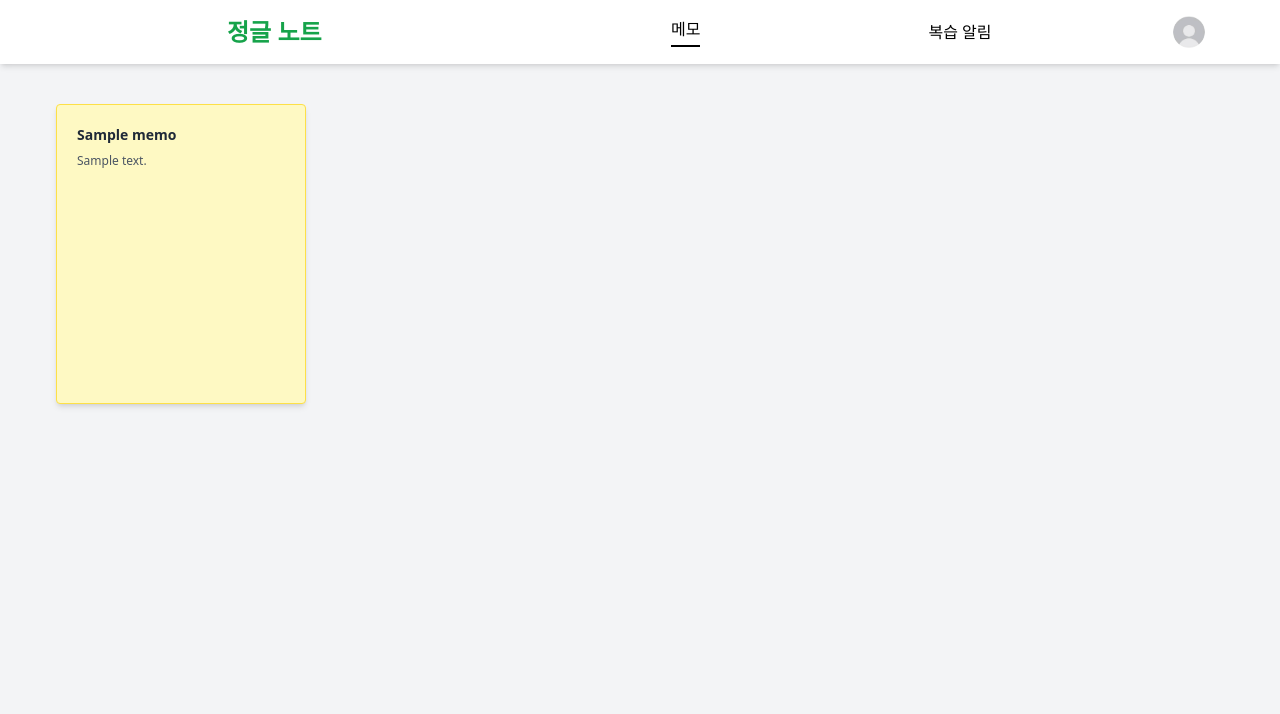
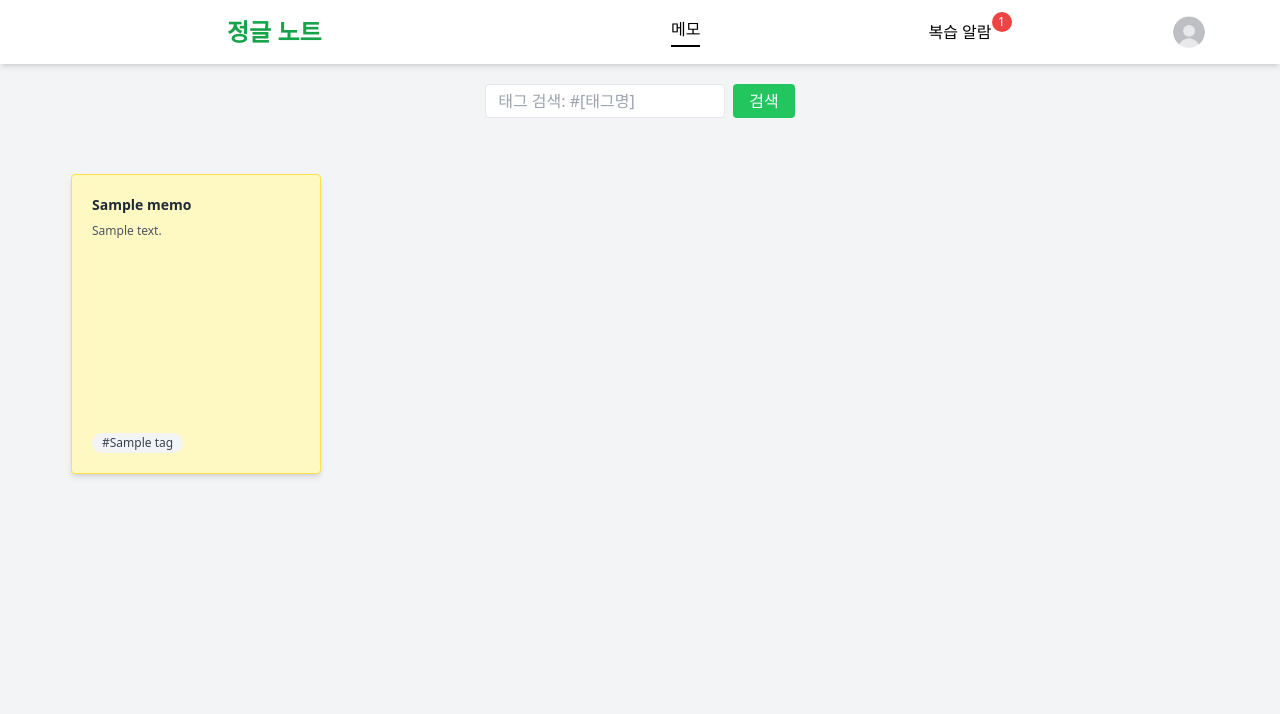
Before and after one commit to JinSol-coder/jungle-note, a Flask app: template templates/main.html in a window 1280 px wide. Shown: the top 714 px of the page. Run offline with Flask 3, Linux system fonts and the light colour scheme; the template is opened without the code that fills it: most values are stand-ins (such as "Sample title", 1, 10 or a date in 2020); some libraries are stand-ins or nearby versions.

Commit message:
branch 손marge

```diff
--- a/app.py
+++ b/app.py
@@ -9,7 +9,8 @@ from flask_jwt_extended import (
 from werkzeug.security import generate_password_hash, check_password_hash
 from dotenv import load_dotenv
 import os
-from bson.objectid import ObjectId
+from bson.objectid import ObjectId, InvalidId
+from bson.regex import Regex
 
 # 환경 변수 로딩
 load_dotenv()
@@ -109,7 +110,38 @@ def register_post():
 def main():
     user = get_jwt_identity()
     memos = list(memo_collection.find({'user_id': user}))
-    return render_template('main.html', memos=memos)
+    query = request.args.get('query', '').strip()
+    tag = request.args.get('tag', '').strip()
+    # 복습할 메모 개수 계산
+
+    # threshold_date = (datetime.now.date() - timedelta(days=7))
+    # threshold_datetime = datetime.combine(threshold_date, datetime.min.time()) 7일 후 !
+    threshold_datetime = datetime.now() - timedelta(minutes=1)
+
+    review_count = memo_collection.count_documents({
+        'user_id': user,
+        'created_at': { '$lte': threshold_datetime },
+        'repeat_visible': True
+    })
+
+    filter_query = { 'user_id': user }
+
+    if query.startswith('#'):
+        tag_keyword = query[1:].strip()
+        if tag_keyword:
+            filter_query['tags'] = tag_keyword
+    elif query:
+        regex = Regex(query, 'i')  # 대소문자 구분 없이
+        filter_query['$or'] = [
+            { 'title': regex },
+            { 'content': regex },
+            { 'tags': regex }  # 리스트에서도 검색 가능
+        ]
+    elif tag:
+        filter_query['tags'] = tag  # 정확히 일치하는 태그
+
+    memos = list(memo_collection.find(filter_query).sort('created_at', -1))
+    return render_template('main.html', memos=memos, review_count=review_count, selected_tag=tag, query=query)
 
 # 메모 추가
 @app.route('/memo_add', methods=["GET", "POST"])
@@ -123,11 +155,13 @@ def memo_add():
         title = data.get('title')
         content = data.get('content')
         user_id = get_jwt_identity()
+        tags = data.get('tags', [])
 
         memo_collection.insert_one({
             'user_id': user_id,
             'title': title,
             'content': content,
+            'tags': tags,
             'created_at': datetime.now(),
             'repeat_visible': True
         })
@@ -210,7 +244,7 @@ def hide_memo():
     )
 
     if result.modified_count == 1:
-        return jsonify({'msg': '숨김 처리 완료'}), 200
+        return jsonify({'msg': '!알림 삭제!'}), 200
     else:
         return jsonify({'msg': '해당 메모가 없거나 권한 없음'}), 400
 
--- a/templates/main.html
+++ b/templates/main.html
@@ -21,8 +21,17 @@
 
         <!-- 1.5단위: 복습 알림 -->
         <div class="flex-[1.5] flex justify-center items-center">
-            <a href="/reminder" class="hover:border-b-2 hover:border-blue-500 hover:text-blue-500">복습 알림</a>
-        </div>
+            <a
+                href="/reminder"
+                class="hover:border-b-2 hover:border-blue-500 hover:text-blue-500 relative">
+                복습 알람 {% if review_count > 0 %}
+                <span
+                    class="absolute -top-2 -right-5 bg-red-500 text-white text-xs w-5 h-5 flex items-center justify-center rounded-full">
+                    {{ review_count }}
+                </span>
+                {% endif %}
+            </a>
+      </div>
 
         <!-- 1단위: 프로필 -->
         <div class="flex-1 flex justify-center items-center">
@@ -31,6 +40,14 @@
             </a>
         </div>
     </header>
+
+    <!-- 검색 기능 -->
+    <main class="w-full px-5 pt-5">
+    <form method="GET" action="/main" class="mb-4 flex gap-2 justify-center">
+        <input type="text" name="query" placeholder="태그 검색: #[태그명]"
+            class="border rounded px-3 py-1 w-60" value="{{ request.args.get('query', '') }}">
+        <button type="submit" class="bg-green-500 text-white px-4 py-1 rounded">검색</button>
+    </form>
 
     <main class="w-full px-10 pt-10">
         <div
@@ -47,6 +64,15 @@
                     <p class="text-xs text-gray-600 line-clamp-6 break-words">
                         {{ memo.content | safe }}
                     </p>
+                        <div class="flex flex-wrap gap-2 mt-auto">
+                            {% for tag in memo.tags %}
+                                <span
+                                    class="text-xs text-gray-700 bg-gray-100 px-2.5 py-0.5 rounded-full whitespace-nowrap">
+                                    #{{ tag }}
+                                </span>
+                            {% endfor %}
+                        </div>
+
                 </div>
             {% endfor %}
 
@@ -122,7 +148,15 @@
                 const parts = value.split(`; ${name}=`);
                 if (parts.length === 2) return parts.pop().split(';').shift();
             }
-
+            window.addEventListener("pageshow", function (event) {
+            if (
+            event.persisted ||
+            (window.performance && performance.navigation.type === 2)
+            ) {
+            // 뒤로가기 등으로 로드된 경우 새로고침
+            window.location.reload();
+            }
+        });
     </script>
 
 
--- a/templates/memo_add.html
+++ b/templates/memo_add.html
@@ -45,6 +45,7 @@
                 내용을 입력하세요
             </div>
             <input type="hidden" name="content" id="hiddenContent">
+            <input type="text" id="tags" placeholder="태그를 쉼표로 구분하여 입력 (예: 알고리즘, Python)" class="border px-3 py-2 rounded" />
         </div>
 
         <!-- 버튼 -->
@@ -79,6 +80,9 @@
         async function saveMemo() {
             const title = document.getElementById("title").value;
             const content = document.getElementById("editor").innerHTML;
+            const tagsRaw = document.getElementById('tags').value.trim();
+
+            const tags = tagsRaw ? tagsRaw.split(',').map(t => t.trim()).filter(t => t) : [];
 
             const csrfToken = getCookie("csrf_access_token"); // 🍪 쿠키에서 CSRF 꺼내기
             const res = await fetch("/memo_add", {
@@ -87,7 +91,7 @@
                 "Content-Type": "application/json",
                 "X-CSRF-TOKEN": csrfToken  // 🔒 CSRF 포함!
                 },
-                body: JSON.stringify({ title, content }),
+                body: JSON.stringify({ title, content, tags }),
                 credentials: "include"  // 🍪 쿠키 포함
             });
 
```
